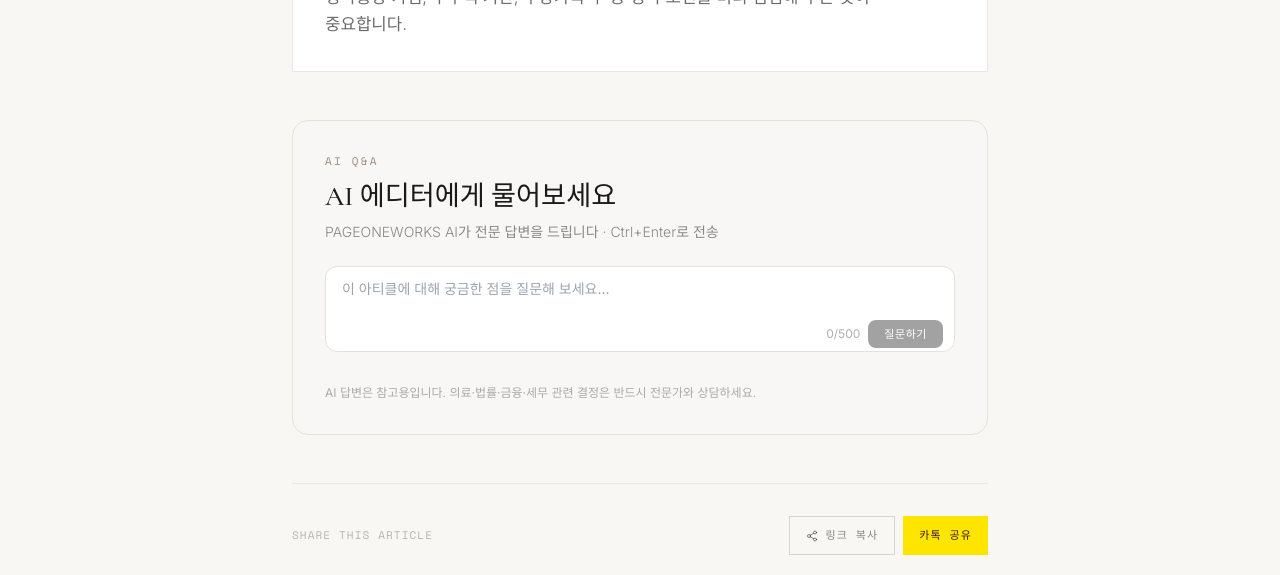
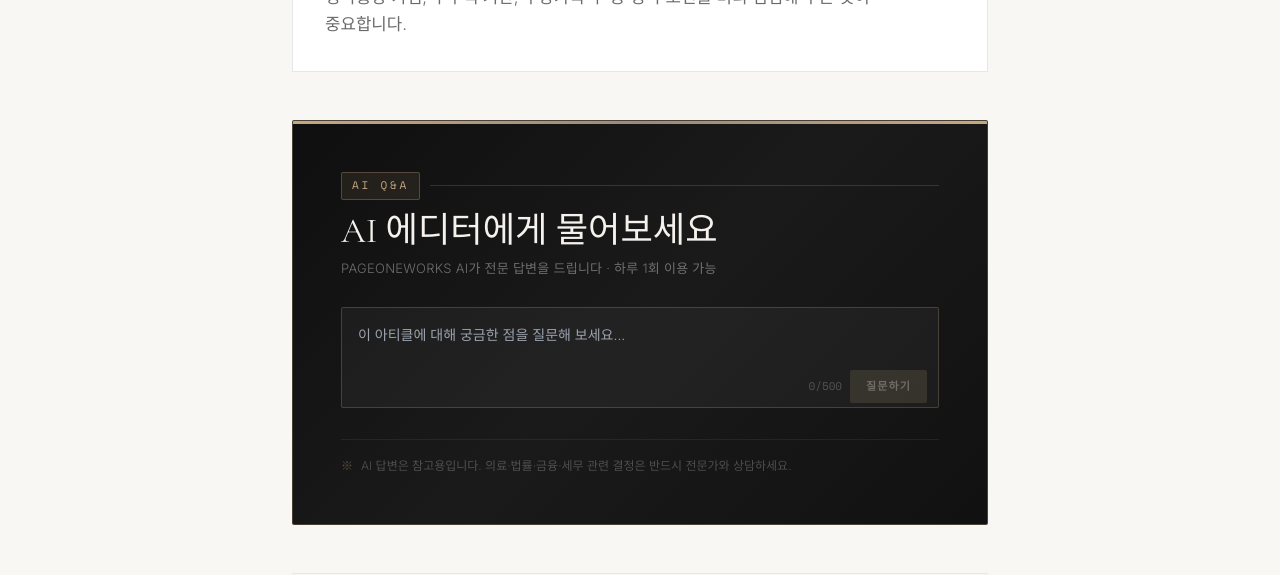
Before and after one commit to chacott0518-ui/pageoneworks, a Next.js app: page /article/apgujeong5-reconstruction-hyundai-dl-war-2026 in a window 1280 px wide. Shown: the part 7700-8275 px from the top of the page. Built offline with nearby package versions, Linux system fonts and the light colour scheme.

Commit message:
AI Q&A: 하루1회 제한 + 디자인 개선 + 답변 1500자

```diff
--- a/components/AIQnA.tsx
+++ b/components/AIQnA.tsx
@@ -1,6 +1,8 @@
 'use client'
 
-import { useState, useCallback } from 'react'
+import { useState, useEffect, useCallback } from 'react'
+
+const SESSION_KEY = 'pageoneworks_aiqna_used'
 
 interface QAEntry {
   question: string
@@ -12,18 +14,86 @@ interface AIQnAProps {
   placeholder?: string
 }
 
-export default function AIQnA({
-  category,
-  placeholder = '이 아티클에 대해 궁금한 점을 질문해 보세요...',
-}: AIQnAProps) {
+// 마크다운 ## 헤딩과 **볼드** 렌더링
+function renderAnswer(text: string) {
+  const lines = text.split('\n')
+  const elements: React.ReactNode[] = []
+  let key = 0
+
+  for (const line of lines) {
+    const trimmed = line.trim()
+    if (!trimmed) {
+      elements.push(<div key={key++} style={{ height: '8px' }} />)
+      continue
+    }
+
+    if (trimmed.startsWith('## ')) {
+      elements.push(
+        <div key={key++} style={{
+          display: 'flex',
+          alignItems: 'center',
+          gap: '10px',
+          margin: '20px 0 8px',
+        }}>
+          <div style={{ width: '3px', height: '18px', background: '#C4A882', borderRadius: '2px', flexShrink: 0 }} />
+          <p style={{
+            fontFamily: 'var(--font-space-mono)',
+            fontSize: '11px',
+            letterSpacing: '0.15em',
+            textTransform: 'uppercase',
+            color: '#C4A882',
+            fontWeight: 600,
+            margin: 0,
+          }}>
+            {trimmed.replace('## ', '')}
+          </p>
+        </div>
+      )
+      continue
+    }
+
+    // **볼드** 처리
+    const parts = trimmed.split(/(\*\*[^*]+\*\*)/)
+    const rendered = parts.map((part, i) => {
+      if (part.startsWith('**') && part.endsWith('**')) {
+        return <strong key={i} style={{ color: '#f5f2ed', fontWeight: 600 }}>{part.slice(2, -2)}</strong>
+      }
+      return part
+    })
+
+    elements.push(
+      <p key={key++} style={{
+        fontFamily: 'var(--font-inter)',
+        fontSize: 'clamp(0.9rem, 1.5vw, 1rem)',
+        fontWeight: 300,
+        color: 'rgba(245,242,237,0.75)',
+        lineHeight: '1.8',
+        margin: '4px 0',
+        wordBreak: 'keep-all',
+      }}>
+        {rendered}
+      </p>
+    )
+  }
+  return elements
+}
+
+export default function AIQnA({ category, placeholder = '이 아티클에 대해 궁금한 점을 질문해 보세요...' }: AIQnAProps) {
   const [question, setQuestion] = useState('')
-  const [history, setHistory] = useState<QAEntry[]>([])
+  const [result, setResult] = useState<QAEntry | null>(null)
   const [loading, setLoading] = useState(false)
   const [error, setError] = useState<string | null>(null)
+  const [sessionUsed, setSessionUsed] = useState(false)
+
+  useEffect(() => {
+    if (typeof window !== 'undefined') {
+      setSessionUsed(!!sessionStorage.getItem(SESSION_KEY))
+    }
+  }, [])
 
   const handleSubmit = useCallback(async () => {
     const q = question.trim()
-    if (!q || loading) return
+    if (!q || loading || sessionUsed) return
     if (q.length < 5) {
       setError('질문은 최소 5자 이상 입력해 주세요.')
       return
@@ -41,14 +111,17 @@ export default function AIQnA({
         setError(data.error ?? '오류가 발생했습니다.')
         return
       }
-      setHistory((prev) => [{ question: data.question, answer: data.answer }, ...prev])
+      setResult({ question: data.question, answer: data.answer })
       setQuestion('')
+      // 세션 사용 기록
+      sessionStorage.setItem(SESSION_KEY, '1')
+      setSessionUsed(true)
     } catch {
       setError('네트워크 오류가 발생했습니다.')
     } finally {
       setLoading(false)
     }
-  }, [question, category, loading])
+  }, [question, category, loading, sessionUsed])
 
   const handleKeyDown = (e: React.KeyboardEvent<HTMLTextAreaElement>) => {
     if (e.key === 'Enter' && (e.metaKey || e.ctrlKey)) {
@@ -58,33 +131,82 @@ export default function AIQnA({
   }
 
   return (
-    <section
-      className="my-12 rounded-2xl border p-8"
-      style={{ background: '#f8f7f5', borderColor: '#e5e2dd' }}
-    >
+    <section style={{
+      margin: '48px 0',
+      background: 'linear-gradient(135deg, #0f0f0f 0%, #1a1a1a 50%, #111 100%)',
+      border: '1px solid rgba(196,168,130,0.3)',
+      borderRadius: '2px',
+      overflow: 'hidden',
+      position: 'relative',
+    }}>
+      {/* 상단 골드 라인 */}
+      <div style={{ height: '3px', background: 'linear-gradient(90deg, #C4A882, #9E8A7A, #C4A882)' }} />
+
+      <div style={{ padding: 'clamp(24px, 4vw, 48px)' }}>
         {/* 헤더 */}
-      <div className="mb-6">
-        <p
-          className="uppercase mb-1"
-          style={{ fontFamily: 'var(--font-space-mono)', fontSize: '11px', letterSpacing: '0.2em', color: '#9E8A7A' }}
-        >
+        <div style={{ marginBottom: '28px' }}>
+          <div style={{ display: 'flex', alignItems: 'center', gap: '10px', marginBottom: '10px' }}>
+            <span style={{
+              fontFamily: 'var(--font-space-mono)',
+              fontSize: '10px',
+              letterSpacing: '0.25em',
+              textTransform: 'uppercase',
+              color: '#C4A882',
+              background: 'rgba(196,168,130,0.1)',
+              border: '1px solid rgba(196,168,130,0.3)',
+              padding: '4px 10px',
+              borderRadius: '2px',
+            }}>
               AI Q&A
-        </p>
-        <h2
-          style={{ fontFamily: 'var(--font-cormorant)', fontSize: 'clamp(1.3rem, 2.5vw, 1.7rem)', fontWeight: 500, color: '#1a1a1a' }}
-        >
+            </span>
+            <div style={{ flex: 1, height: '1px', background: 'rgba(196,168,130,0.2)' }} />
+          </div>
+          <h2 style={{
+            fontFamily: 'var(--font-cormorant)',
+            fontSize: 'clamp(1.6rem, 3vw, 2.2rem)',
+            fontWeight: 400,
+            color: '#f5f2ed',
+            margin: '0 0 6px',
+            lineHeight: 1.2,
+          }}>
             AI 에디터에게 물어보세요
           </h2>
-        <p
-          className="mt-1 text-sm"
-          style={{ fontFamily: 'var(--font-inter)', fontWeight: 300, color: 'rgba(26,26,26,0.5)' }}
-        >
-          PAGEONEWORKS AI가 전문 답변을 드립니다 · Ctrl+Enter로 전송
+          <p style={{
+            fontFamily: 'var(--font-inter)',
+            fontSize: '13px',
+            fontWeight: 300,
+            color: 'rgba(245,242,237,0.4)',
+            margin: 0,
+            letterSpacing: '0.02em',
+          }}>
+            PAGEONEWORKS AI가 전문 답변을 드립니다 · 하루 1회 이용 가능
           </p>
         </div>
 
-      {/* 입력창 */}
-      <div className="relative">
+        {/* 이미 사용한 경우 */}
+        {sessionUsed && !result && (
+          <div style={{
+            padding: '20px 24px',
+            background: 'rgba(196,168,130,0.05)',
+            border: '1px solid rgba(196,168,130,0.2)',
+            borderRadius: '2px',
+          }}>
+            <p style={{
+              fontFamily: 'var(--font-inter)',
+              fontSize: '14px',
+              fontWeight: 300,
+              color: 'rgba(245,242,237,0.5)',
+              margin: 0,
+              textAlign: 'center',
+            }}>
+              오늘 이미 AI 질문을 사용하셨습니다. 내일 다시 이용해 주세요.
+            </p>
+          </div>
+        )}
+
+        {/* 입력창 — 사용 전에만 표시 */}
+        {!sessionUsed && (
+          <div style={{ position: 'relative' }}>
             <textarea
               value={question}
               onChange={(e) => setQuestion(e.target.value)}
@@ -93,96 +215,239 @@ export default function AIQnA({
               rows={3}
               maxLength={500}
               disabled={loading}
-          className="w-full text-sm resize-none rounded-xl border px-4 py-3 focus:outline-none transition-all"
               style={{
-            background: '#fff',
-            borderColor: error ? '#e53e3e' : '#e5e2dd',
-            color: '#1a1a1a',
+                width: '100%',
+                background: 'rgba(255,255,255,0.04)',
+                border: `1px solid ${error ? '#E53E3E' : 'rgba(196,168,130,0.25)'}`,
+                borderRadius: '2px',
+                padding: '16px 120px 16px 16px',
                 fontFamily: 'var(--font-inter)',
-            paddingRight: '100px',
+                fontSize: '14px',
+                fontWeight: 300,
+                color: '#f5f2ed',
+                lineHeight: '1.6',
+                resize: 'none',
+                outline: 'none',
+                boxSizing: 'border-box',
+                transition: 'border-color 0.2s',
               }}
+              onFocus={(e) => e.target.style.borderColor = 'rgba(196,168,130,0.6)'}
+              onBlur={(e) => e.target.style.borderColor = error ? '#E53E3E' : 'rgba(196,168,130,0.25)'}
             />
-        <div className="absolute bottom-3 right-3 flex items-center gap-2">
-          <span className="text-xs" style={{ color: 'rgba(26,26,26,0.35)' }}>
+            <div style={{
+              position: 'absolute',
+              bottom: '12px',
+              right: '12px',
+              display: 'flex',
+              alignItems: 'center',
+              gap: '8px',
+            }}>
+              <span style={{
+                fontFamily: 'var(--font-space-mono)',
+                fontSize: '10px',
+                color: 'rgba(245,242,237,0.25)',
+              }}>
                 {question.length}/500
               </span>
               <button
                 onClick={handleSubmit}
                 disabled={loading || question.trim().length < 5}
-            className="px-4 py-1.5 text-xs font-medium rounded-lg transition-all disabled:opacity-40"
                 style={{
-              background: loading ? '#e5e2dd' : '#1a1a1a',
-              color: loading ? '#666' : '#fff',
+                  background: loading
+                    ? 'rgba(196,168,130,0.2)'
+                    : question.trim().length >= 5
+                    ? 'linear-gradient(135deg, #C4A882, #9E8A7A)'
+                    : 'rgba(196,168,130,0.15)',
+                  color: question.trim().length >= 5 ? '#0f0f0f' : 'rgba(245,242,237,0.3)',
+                  border: 'none',
+                  padding: '8px 16px',
                   fontFamily: 'var(--font-space-mono)',
-              letterSpacing: '0.05em',
+                  fontSize: '11px',
+                  letterSpacing: '0.1em',
+                  textTransform: 'uppercase',
                   cursor: loading || question.trim().length < 5 ? 'not-allowed' : 'pointer',
+                  borderRadius: '2px',
+                  transition: 'all 0.2s',
+                  fontWeight: 600,
                 }}
               >
                 {loading ? '생성 중...' : '질문하기'}
               </button>
             </div>
           </div>
+        )}
+
+        {/* 로딩 */}
+        {loading && (
+          <div style={{
+            display: 'flex',
+            alignItems: 'center',
+            gap: '12px',
+            marginTop: '20px',
+            padding: '16px',
+            background: 'rgba(196,168,130,0.05)',
+            border: '1px solid rgba(196,168,130,0.15)',
+          }}>
+            <div style={{
+              width: '16px',
+              height: '16px',
+              border: '2px solid rgba(196,168,130,0.3)',
+              borderTopColor: '#C4A882',
+              borderRadius: '50%',
+              animation: 'spin 0.8s linear infinite',
+              flexShrink: 0,
+            }} />
+            <p style={{
+              fontFamily: 'var(--font-inter)',
+              fontSize: '13px',
+              fontWeight: 300,
+              color: 'rgba(245,242,237,0.5)',
+              margin: 0,
+            }}>
+              AI 에디터가 답변을 작성하고 있습니다...
+            </p>
+          </div>
+        )}
 
         {/* 에러 */}
         {error && (
-        <p className="mt-2 text-xs" style={{ color: '#e53e3e' }}>
+          <div style={{
+            marginTop: '12px',
+            padding: '12px 16px',
+            background: 'rgba(229,62,62,0.08)',
+            border: '1px solid rgba(229,62,62,0.3)',
+            borderRadius: '2px',
+          }}>
+            <p style={{
+              fontFamily: 'var(--font-inter)',
+              fontSize: '13px',
+              color: '#FC8181',
+              margin: 0,
+            }}>
               ⚠ {error}
             </p>
-      )}
-
-      {/* 답변 목록 */}
-      {history.length > 0 && (
-        <div className="mt-8 space-y-6">
-          {history.map((entry, i) => (
-            <div key={i}>
-              {/* 질문 */}
-              <div className="flex gap-3 mb-3">
-                <span
-                  className="shrink-0 w-6 h-6 rounded-full flex items-center justify-center text-xs font-bold text-white"
-                  style={{ background: '#1a1a1a', fontFamily: 'var(--font-space-mono)' }}
-                >
-                  Q
-                </span>
-                <p
-                  className="text-sm font-medium pt-0.5"
-                  style={{ color: '#1a1a1a', fontFamily: 'var(--font-inter)' }}
-                >
-                  {entry.question}
-                </p>
-              </div>
-              {/* 답변 */}
-              <div className="flex gap-3">
-                <span
-                  className="shrink-0 w-6 h-6 rounded-full flex items-center justify-center text-xs font-bold text-white"
-                  style={{ background: '#9E8A7A', fontFamily: 'var(--font-space-mono)' }}
-                >
-                  A
-                </span>
-                <div className="flex-1">
-                  {entry.answer.split('\n').filter(Boolean).map((line, li) => (
-                    <p
-                      key={li}
-                      className="text-sm mb-2 leading-relaxed"
-                      style={{ color: 'rgba(26,26,26,0.7)', fontFamily: 'var(--font-inter)', fontWeight: 300 }}
-                    >
-                      {line}
-                    </p>
-                  ))}
-                </div>
-              </div>
-              {i < history.length - 1 && <hr className="mt-4" style={{ borderColor: '#e5e2dd' }} />}
-            </div>
-          ))}
           </div>
         )}
 
-      {/* 면책 고지 */}
-      <p
-        className="mt-6 text-xs"
-        style={{ color: 'rgba(26,26,26,0.35)', fontFamily: 'var(--font-inter)', lineHeight: '1.5' }}
-      >
+        {/* 답변 */}
+        {result && (
+          <div style={{ marginTop: '28px' }}>
+            {/* 구분선 */}
+            <div style={{
+              display: 'flex',
+              alignItems: 'center',
+              gap: '12px',
+              marginBottom: '20px',
+            }}>
+              <div style={{ flex: 1, height: '1px', background: 'rgba(196,168,130,0.15)' }} />
+              <span style={{
+                fontFamily: 'var(--font-space-mono)',
+                fontSize: '9px',
+                letterSpacing: '0.2em',
+                color: 'rgba(196,168,130,0.4)',
+                textTransform: 'uppercase',
+              }}>
+                AI 답변
+              </span>
+              <div style={{ flex: 1, height: '1px', background: 'rgba(196,168,130,0.15)' }} />
+            </div>
+
+            {/* 질문 */}
+            <div style={{
+              display: 'flex',
+              gap: '14px',
+              marginBottom: '20px',
+              padding: '16px',
+              background: 'rgba(255,255,255,0.03)',
+              border: '1px solid rgba(255,255,255,0.06)',
+              borderRadius: '2px',
+            }}>
+              <span style={{
+                flexShrink: 0,
+                width: '28px',
+                height: '28px',
+                borderRadius: '50%',
+                background: 'rgba(255,255,255,0.1)',
+                display: 'flex',
+                alignItems: 'center',
+                justifyContent: 'center',
+                fontFamily: 'var(--font-space-mono)',
+                fontSize: '11px',
+                fontWeight: 700,
+                color: 'rgba(245,242,237,0.6)',
+              }}>
+                Q
+              </span>
+              <p style={{
+                fontFamily: 'var(--font-inter)',
+                fontSize: 'clamp(0.9rem, 1.5vw, 1rem)',
+                fontWeight: 400,
+                color: 'rgba(245,242,237,0.85)',
+                margin: 0,
+                lineHeight: '1.6',
+                paddingTop: '4px',
+              }}>
+                {result.question}
+              </p>
+            </div>
+
+            {/* 답변 */}
+            <div style={{
+              display: 'flex',
+              gap: '14px',
+            }}>
+              <span style={{
+                flexShrink: 0,
+                width: '28px',
+                height: '28px',
+                borderRadius: '50%',
+                background: 'linear-gradient(135deg, #C4A882, #9E8A7A)',
+                display: 'flex',
+                alignItems: 'center',
+                justifyContent: 'center',
+                fontFamily: 'var(--font-space-mono)',
+                fontSize: '11px',
+                fontWeight: 700,
+                color: '#0f0f0f',
+              }}>
+                A
+              </span>
+              <div style={{ flex: 1, paddingTop: '4px' }}>
+                {renderAnswer(result.answer)}
+              </div>
+            </div>
+          </div>
+        )}
+
+        {/* 하단 면책 */}
+        <div style={{
+          marginTop: '24px',
+          paddingTop: '16px',
+          borderTop: '1px solid rgba(196,168,130,0.1)',
+          display: 'flex',
+          alignItems: 'flex-start',
+          gap: '8px',
+        }}>
+          <span style={{ color: 'rgba(196,168,130,0.4)', fontSize: '12px', flexShrink: 0 }}>※</span>
+          <p style={{
+            fontFamily: 'var(--font-inter)',
+            fontSize: '12px',
+            fontWeight: 300,
+            color: 'rgba(245,242,237,0.25)',
+            margin: 0,
+            lineHeight: '1.6',
+          }}>
             AI 답변은 참고용입니다. 의료·법률·금융·세무 관련 결정은 반드시 전문가와 상담하세요.
           </p>
+        </div>
+      </div>
+
+      {/* 스핀 애니메이션 */}
+      <style>{`
+        @keyframes spin {
+          to { transform: rotate(360deg); }
+        }
+      `}</style>
     </section>
   )
 }
```
Also changed, not shown: app/api/ai-qa/route.ts (+59 -13 lines). Lines whose indentation alone changed are shown as unchanged.
